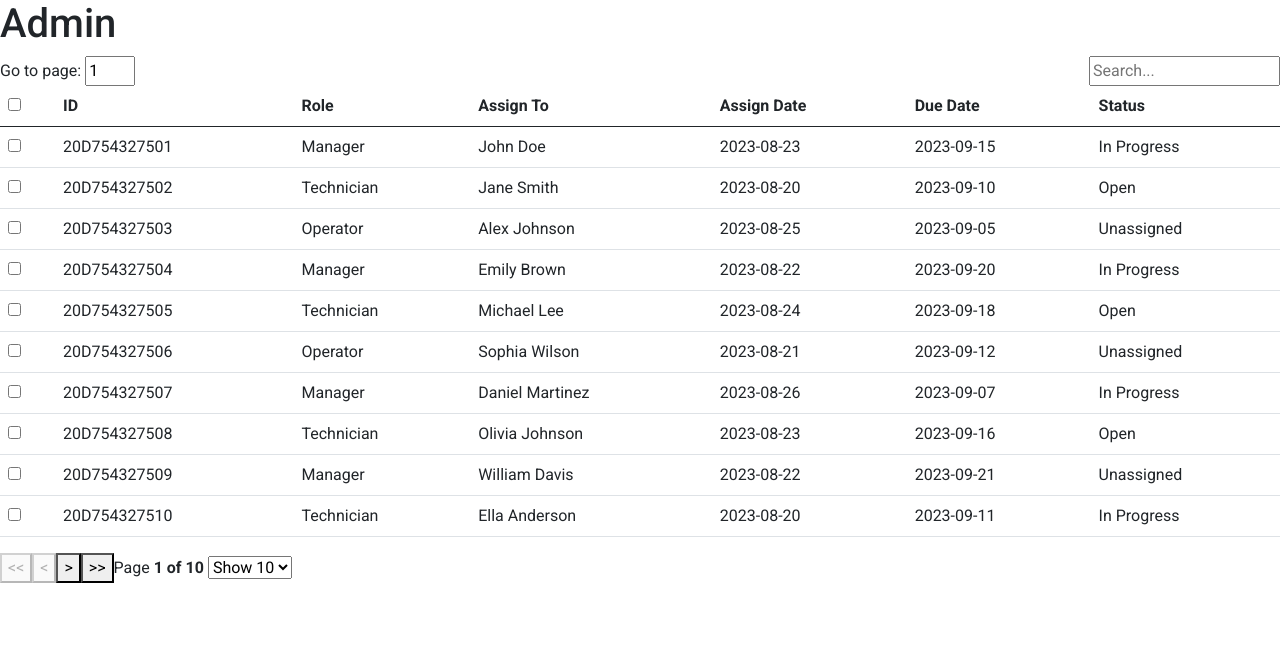
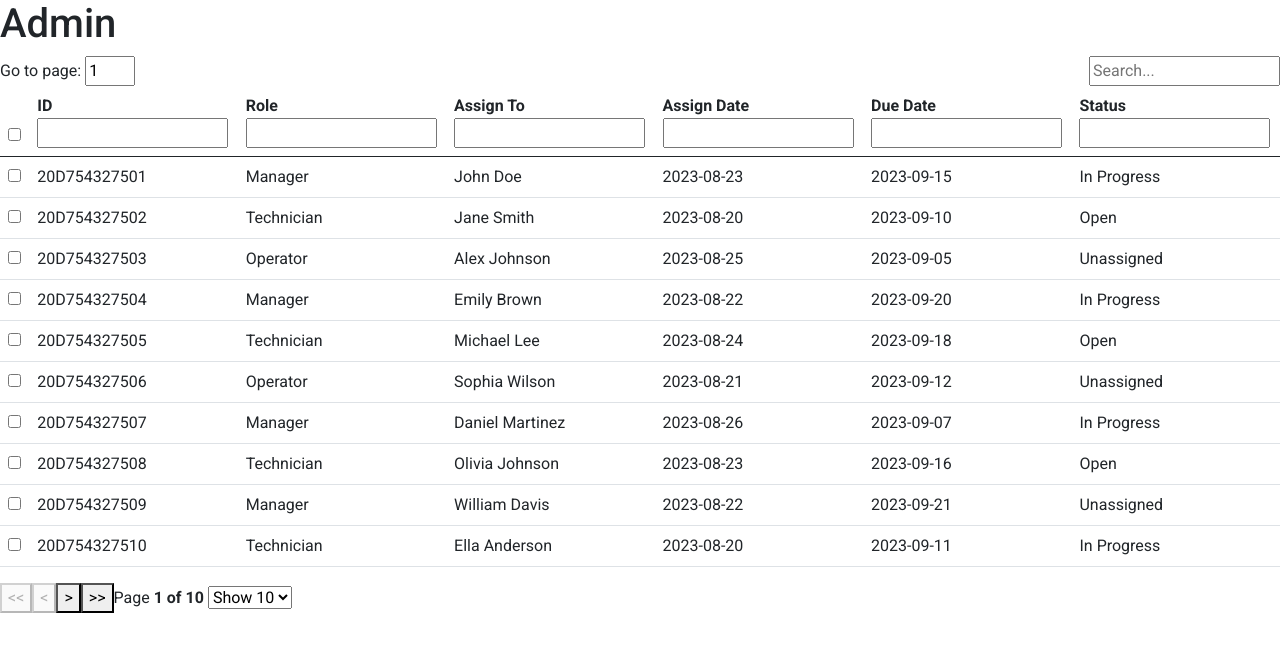
Before and after one commit to JoySarkarBD/college-project, a React (Vite) app: page /admin in a window 1280 px wide. Shown: the top 652 px of the page. Built offline with nearby package versions, Linux system fonts and the light colour scheme.

Commit message:
feat: search function done

```diff
--- /dev/null
+++ b/src/components/ColumnFilter/ColumnFilter.jsx
@@ -0,0 +1,12 @@
+/* column filter*/
+export const columnFilter = ({ column }) => {
+  const { filterValue, setFilter } = column;
+  return (
+    <span>
+      <input
+        value={filterValue || ""}
+        onChange={(e) => setFilter(e.target.value)}
+      />
+    </span>
+  );
+};
--- a/src/components/Datatable/Datatable.jsx
+++ b/src/components/Datatable/Datatable.jsx
@@ -1,47 +1,58 @@
 import React, { useState } from "react";
 import {
+  useFilters,
   useGlobalFilter,
   usePagination,
   useSortBy,
   useTable,
 } from "react-table";
-import data from "../../../data.json"; // Import your data JSON
+import dummyData from "../../../data.json"; // Import your data JSON
+import { columnFilter } from "../ColumnFilter/ColumnFilter";
 
 const DataTable = () => {
+  /* selected rows state */
   const [selectedRows, setSelectedRows] = useState([]);
 
-  console.log(selectedRows);
+  const data = React.useMemo(() => dummyData, []);
 
+  /* define table column */
   const columns = React.useMemo(
     () => [
       {
         Header: "ID",
         accessor: "id",
+        Filter: columnFilter,
       },
       {
         Header: "Role",
         accessor: "role",
+        Filter: columnFilter,
       },
       {
         Header: "Assign To",
         accessor: "assignTo",
+        Filter: columnFilter,
       },
       {
         Header: "Assign Date",
         accessor: "assignDate",
+        Filter: columnFilter,
       },
       {
         Header: "Due Date",
         accessor: "dueDate",
+        Filter: columnFilter,
       },
       {
         Header: "Status",
         accessor: "status",
+        Filter: columnFilter,
       },
     ],
     []
   );
 
+  /* useTable functionalities from react-table */
   const {
     getTableProps,
     getTableBodyProps,
@@ -59,6 +70,7 @@
       initialState: { pageIndex: 0, pageSize: 10 },
     },
     useGlobalFilter,
+    useFilters,
     useSortBy,
     usePagination
   );
@@ -118,6 +130,9 @@
                           : " 🔼"
                         : ""}
                     </span>
+                    <div>
+                      {column.canFilter ? column.render("Filter") : null}
+                    </div>
                   </th>
                 ))}
               </tr>
```
